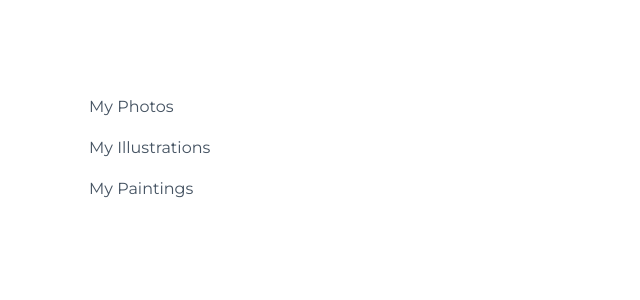
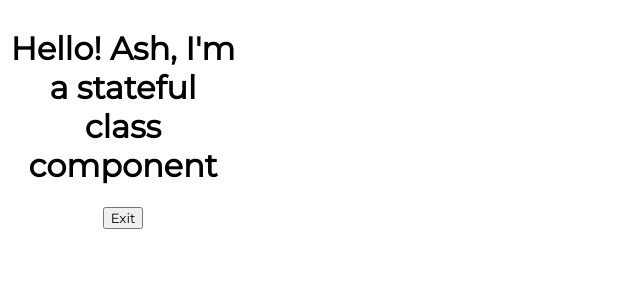
Before and after one commit to AshLaw96/functional-components-challenge, a React (Create React App) app in the folder my-app/: page / in a window 1280 px wide. Shown: the top 300 px of the page, without its empty margins (0-640 px from the left). Built offline with nearby package versions, Linux system fonts and the light colour scheme.

Commit message:
Update StatefulGreeting to handle event with state update

```diff
--- a/my-app/src/App.js
+++ b/my-app/src/App.js
@@ -1,11 +1,10 @@
 import css from "./App.module.css";
-import Sidebar from "./components/Sidebar";
+import StatefulGreeting from "./components/StatefulGreeting";
 
 function App() {
   return (
     <div className={css.App}>
-      {/* Add your components here */}
-      <Sidebar />
+      <StatefulGreeting greeting="I'm a stateful class component" name="Ash" />
     </div>
   );
 }
--- /dev/null
+++ b/my-app/src/components/StatefulGreeting.js
@@ -0,0 +1,33 @@
+import React from "react";
+
+class StatefulGreeting extends React.Component {
+  constructor(props) {
+    super(props);
+    this.state = {
+      introduction: "Hello!",
+      buttonText: "Exit",
+    };
+  }
+
+  handleClick() {
+    this.setState({
+      introduction: "Goodbye!",
+      buttonText: "Enter",
+    });
+  }
+
+  render() {
+    return (
+      <div>
+        <h1>
+          {this.state.introduction} {this.props.name}, {this.props.greeting}
+        </h1>
+        <button onClick={() => this.handleClick()}>
+          {this.state.buttonText}
+        </button>
+      </div>
+    );
+  }
+}
+
+export default StatefulGreeting;
```
